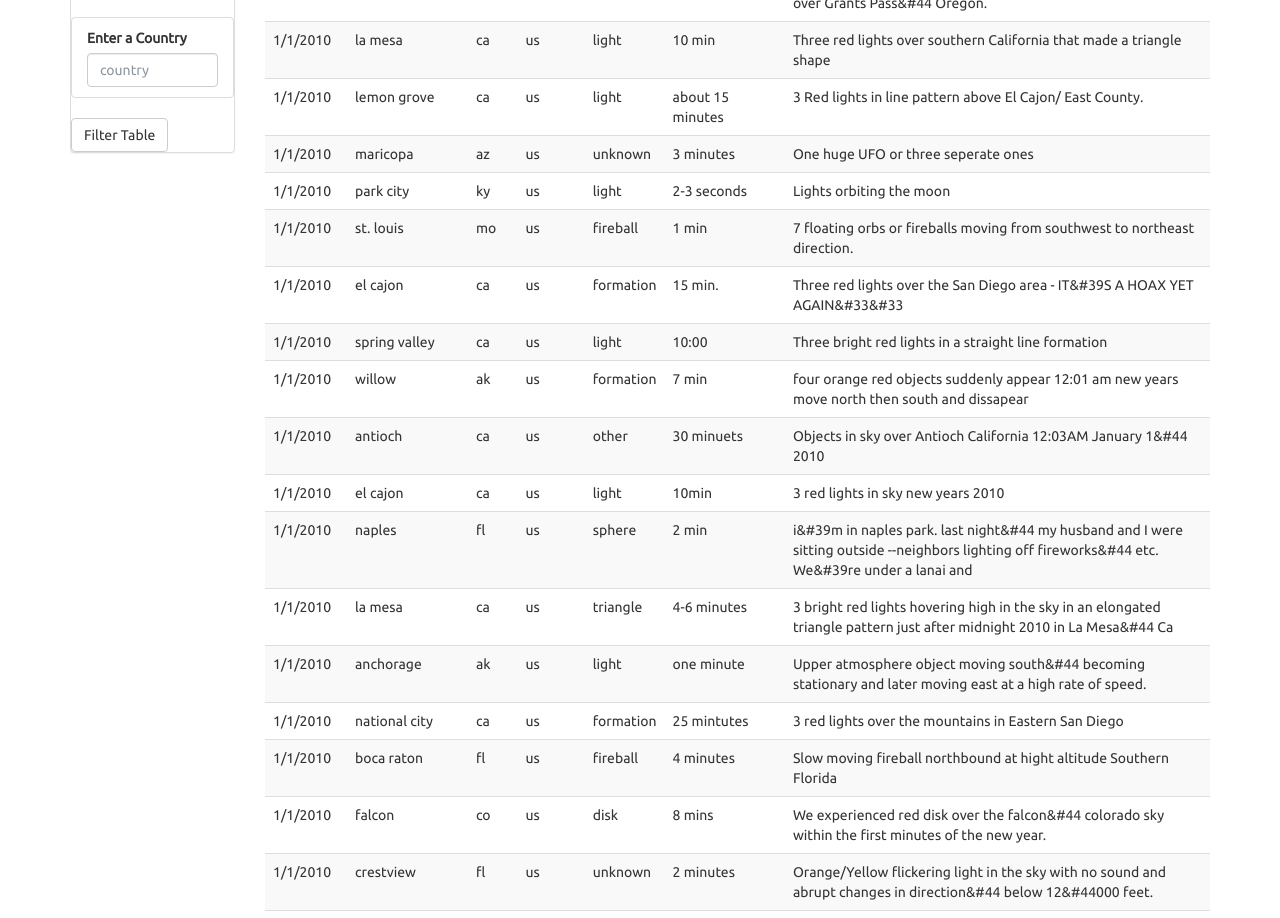
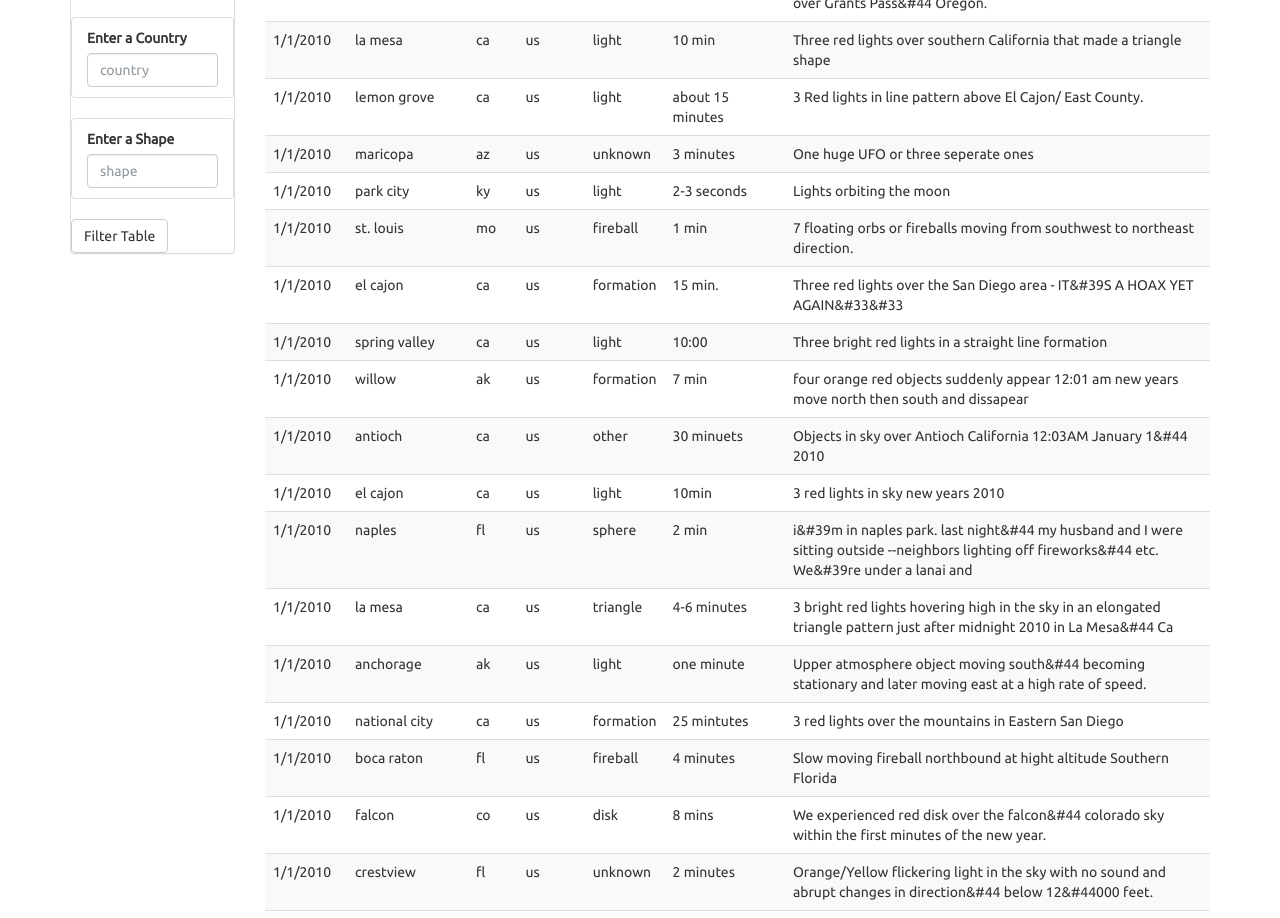
Before and after one commit to corriethomas/JavaScript-Challenge, a plain HTML site: page UFO-level-1/index.html in a window 1280 px wide. Shown: the part 1000-1918 px from the top of the page. Drawn offline with nearby package versions, Linux system fonts and the light colour scheme.

Commit message:
adds shape filter box

```diff
--- a/UFO-level-1/index.html
+++ b/UFO-level-1/index.html
@@ -65,6 +65,14 @@
                       </li>
                     </ul>
                   </div>
+                  <div class="form-group">
+                    <ul class="list-group" id="filters">
+                      <li class="filter list-group-item">
+                        <label for="city">Enter a Shape</label>
+                        <input class="form-control" id="shape" type="text" placeholder="shape">
+                      </li>
+                    </ul>
+                  </div>
                   <button id="filter-btn" type="button" class="btn btn-default">Filter Table</button>
                 </form>
               </div>
```
